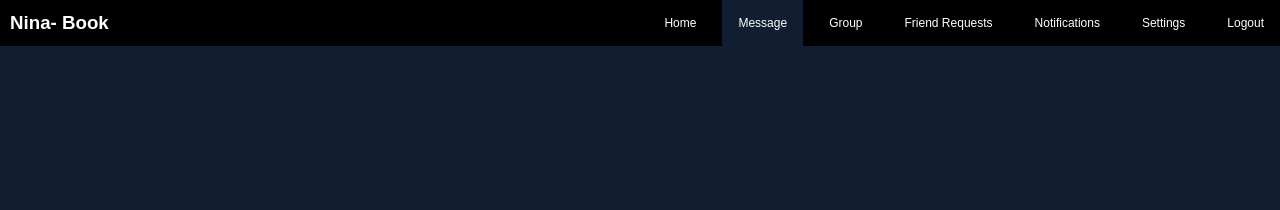
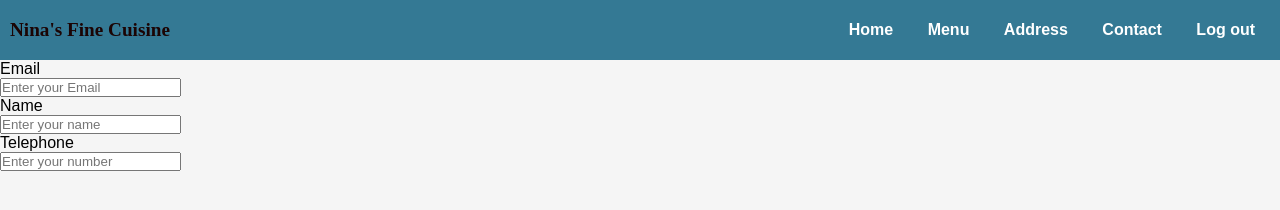
Before and after one commit to Eunice-Nina/hello, a plain HTML site: page index.html in a window 1280 px wide. Drawn offline with Linux system fonts and the light colour scheme.

Commit message:
Just added new content

```diff
--- a/index.html
+++ b/index.html
@@ -3,25 +3,28 @@
 <head>
     <meta charset="UTF-8">
     <meta name="viewport" content="width=device-width, initial-scale=1.0">
-    <title>lscblack</title>
+    <title>Website</title>
     <link rel="stylesheet" href="style.css">
 </head>
 <body>
-    <div class="main-nav">
+    <div class="web">
+        <h1 >Nina's Fine Cuisine</h1>
+        <nav>
+            <a href="">Home</a>
+            <a href="">Menu</a>
+            <a href="">Address</a>
+            <a href="">Contact</a>
+            <a href="">Log out</a>
+        </nav>
+    </div>
+    <div class="form">
+        <label for="">Email</label><br>
+        <input type="text" placeholder="Enter your Email"><br>
+        <label for="">Name</label><br>
+        <input type="text" placeholder="Enter your name"><br>
+        <label for="">Telephone</label><br>
+        <input type="text" placeholder="Enter your number"><br>
 
-        <h3>
-            Nina- Book
-        </h3>
-
-        <nav>
-            <a href="" >Home</a>
-            <a href=""class="nina">Message</a>
-            <a href="">Group</a>
-            <a href="">Friend Requests</a>
-            <a href="">Notifications</a>
-            <a href="">Settings</a>
-            <a href="">Logout</a>
-        </nav>
     </div>
 </body>
 </html>
--- a/style.css
+++ b/style.css
@@ -1,37 +1,37 @@
 *{
+    margin: 0;
     padding: 0;
-    margin: 0;
     box-sizing: border-box;
-    font-family: arial;
 }
 body{
-    background: #111e32;
+    font-family: sans-serif;
+    background: whitesmoke;
 }
-.main-nav{
+
+.web{
+    width: 100%;
+    height: 60px;
+    background: rgb(52, 121, 148);
+    padding: 10px;
+    justify-content: space-between;
+    align-items: center;
     display: flex;
-    gap: 10px;
-    padding-left: 10px;
-    align-items: center;
-    justify-content: space-between;
-    background: black;
 }
-.main-nav h3{
-    color: white;
-}
-nav{
-    display: flex;
-    gap: 10px;
-    background: black;
+.web h1{
+    color: rgb(27, 4, 4);
+    font-family: 'Times New Roman';
+    font-size: larger;
 }
 nav a{
     color: white;
-    padding: 16px;
-    font-size: 12px;
     text-decoration: none;
+    margin:  15px;
+    font-size: 16px;
+    font-weight: bold;
 }
 nav a:hover{
-    background: #111e32;
+    color: black;
 }
-.nina{
-    background: #111e32;
+.form{
+
 }
```
